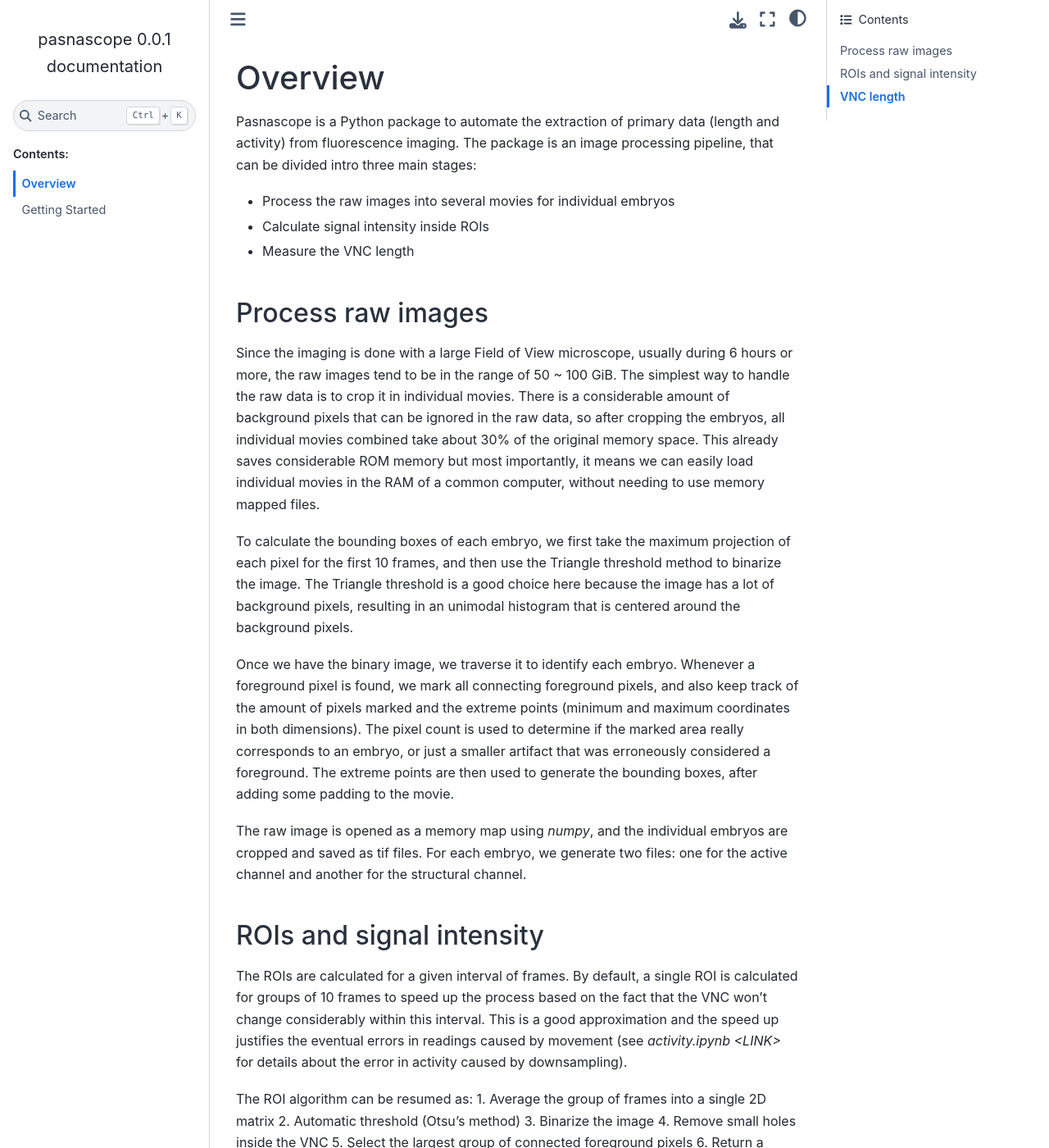
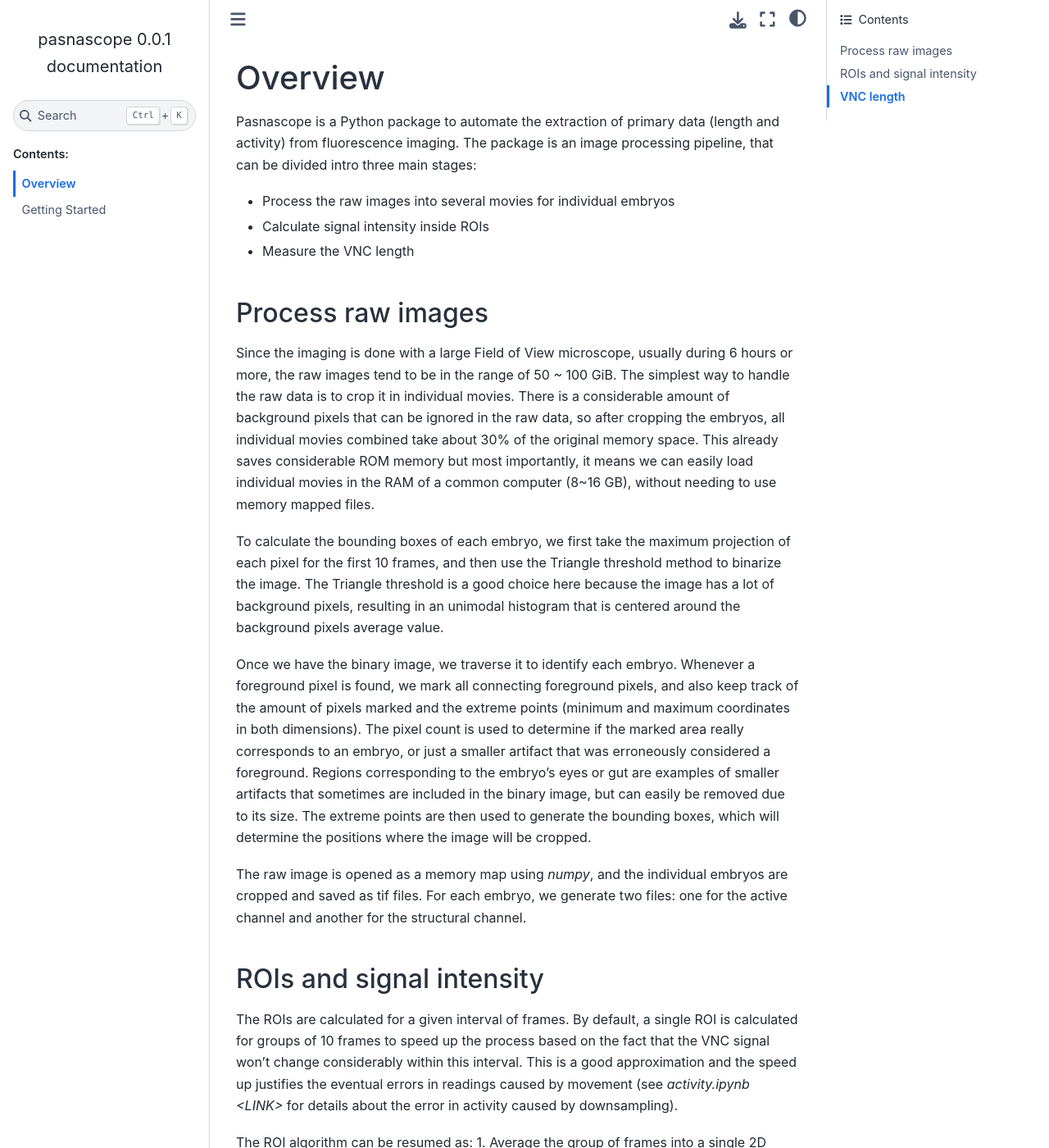
Before and after one commit to ACRLab/snazzy, a Sphinx documentation site: the page built from docs/source/Overview.rst, in a window 1280 px wide and 1400 px high. Shown: the whole window at 82% size. Built offline with Sphinx 7.4.7 and the Sphinx Book theme 1.1.4, drawn with Linux system fonts in a browser that asks for light colours.

Commit message:
Minor rewrites

```diff
--- a/docs/source/Overview.rst
+++ b/docs/source/Overview.rst
@@ -14,15 +14,16 @@ Process raw images
 Since the imaging is done with a large Field of View microscope, usually during 6 hours or more, the raw images tend to be in the range of 50 ~ 100 GiB.
 The simplest way to handle the raw data is to crop it in individual movies.
 There is a considerable amount of background pixels that can be ignored in the raw data, so after cropping the embryos, all individual movies combined take about 30% of the original memory space.
-This already saves considerable ROM memory but most importantly, it means we can easily load individual movies in the RAM of a common computer, without needing to use memory mapped files.
+This already saves considerable ROM memory but most importantly, it means we can easily load individual movies in the RAM of a common computer (8~16 GB), without needing to use memory mapped files.
 
 To calculate the bounding boxes of each embryo, we first take the maximum projection of each pixel for the first 10 frames, and then use the Triangle threshold method to binarize the image.
-The Triangle threshold is a good choice here because the image has a lot of background pixels, resulting in an unimodal histogram that is centered around the background pixels.
+The Triangle threshold is a good choice here because the image has a lot of background pixels, resulting in an unimodal histogram that is centered around the background pixels average value.
 
 Once we have the binary image, we traverse it to identify each embryo.
 Whenever a foreground pixel is found, we mark all connecting foreground pixels, and also keep track of the amount of pixels marked and the extreme points (minimum and maximum coordinates in both dimensions).
 The pixel count is used to determine if the marked area really corresponds to an embryo, or just a smaller artifact that was erroneously considered a foreground.
-The extreme points are then used to generate the bounding boxes, after adding some padding to the movie.
+Regions corresponding to the embryo's eyes or gut are examples of smaller artifacts that sometimes are included in the binary image, but can easily be removed due to its size.
+The extreme points are then used to generate the bounding boxes, which will determine the positions where the image will be cropped.
 
 The raw image is opened as a memory map using `numpy`, and the individual embryos are cropped and saved as tif files.
 For each embryo, we generate two files: one for the active channel and another for the structural channel.
@@ -31,7 +32,7 @@ ROIs and signal intensity
 -------------------------
 
 The ROIs are calculated for a given interval of frames.
-By default, a single ROI is calculated for groups of 10 frames to speed up the process based on the fact that the VNC won't change considerably within this interval.
+By default, a single ROI is calculated for groups of 10 frames to speed up the process based on the fact that the VNC signal won't change considerably within this interval.
 This is a good approximation and the speed up justifies the eventual errors in readings caused by movement (see `activity.ipynb <LINK>` for details about the error in activity caused by downsampling).
 
 The ROI algorithm can be resumed as:
```
